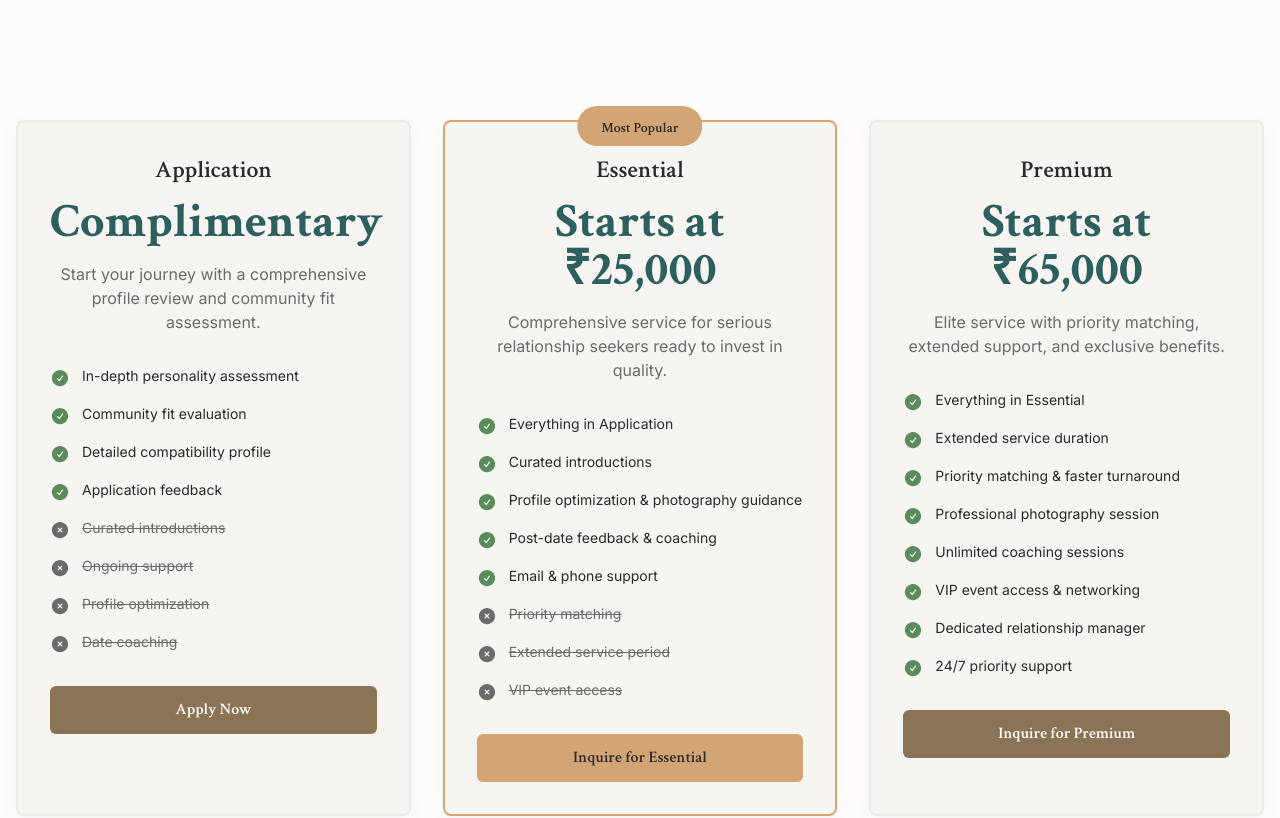
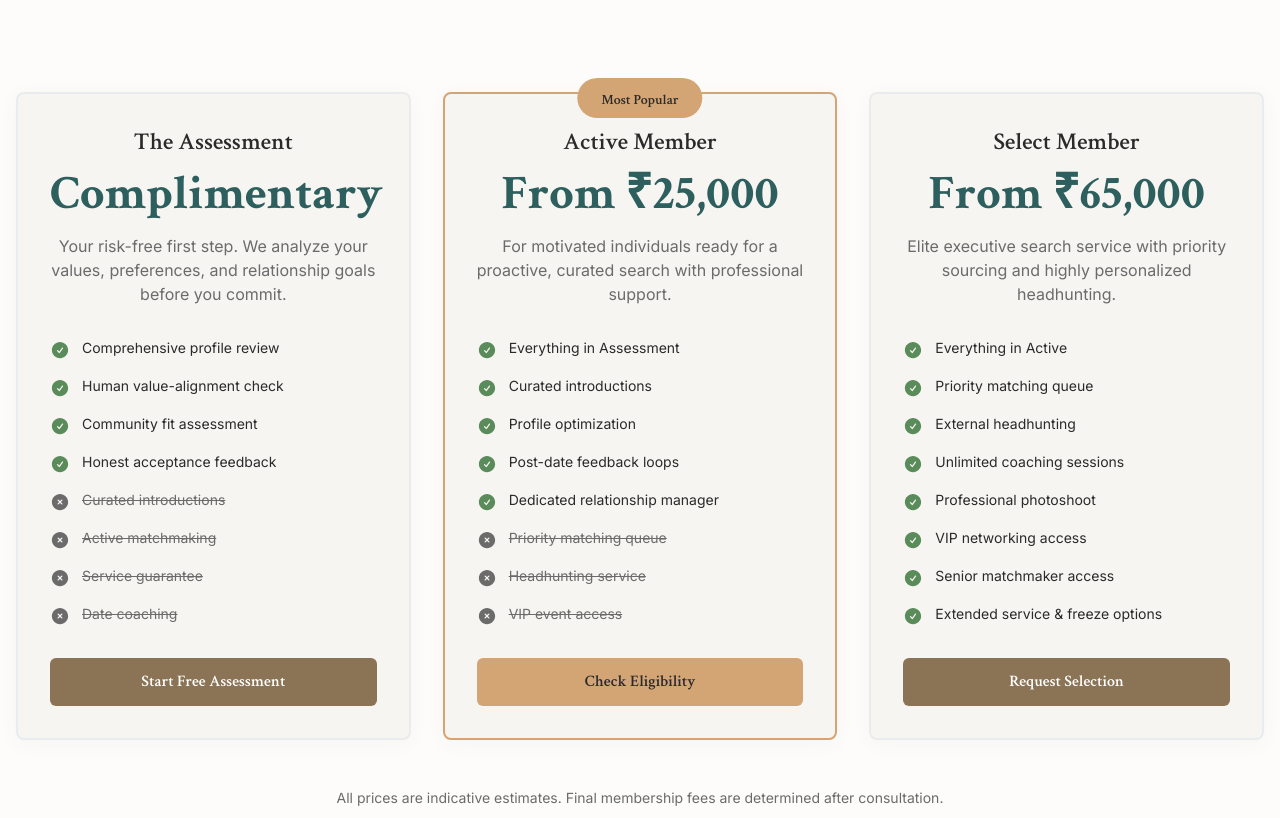
Before and after one commit to Leeshwaan04/freezmelanding, a Next.js app: page /pricing in a window 1280 px wide. Shown: the part 540-1358 px from the top of the page. Built offline with nearby package versions, Linux system fonts and the light colour scheme.

Commit message:
Enhance: Update pricing page for lead gen (Membership terminology, Free Assessment focus)

```diff
--- a/src/app/pricing/components/CostComparison.tsx
+++ b/src/app/pricing/components/CostComparison.tsx
@@ -100,7 +100,7 @@ const CostComparison: React.FC<CostComparisonProps> = ({ className = '' }) => {
                     One-time
                   </td>
                   <td className="px-6 py-4 font-body text-sm text-foreground font-semibold">
-                    ₹50,000 - ₹1,50,000
+                    From ₹25,000
                   </td>
                   <td className="px-6 py-4 font-body text-sm text-foreground font-semibold">
                     10-20 hours
--- a/src/app/pricing/components/MoneyBackGuarantee.tsx
+++ b/src/app/pricing/components/MoneyBackGuarantee.tsx
@@ -40,7 +40,7 @@ const MoneyBackGuarantee: React.FC<MoneyBackGuaranteeProps> = ({ className = ''
                 <Icon name="HandThumbUpIcon" size={32} variant="solid" className="text-white" />
               </div>
               <h2 className="font-headline text-3xl md:text-4xl font-semibold text-foreground mb-4">
-                Our Excellence Guarantee
+                Our Process Promise
               </h2>
               <p className="font-body text-lg text-muted-foreground max-w-2xl mx-auto">
                 We stand behind our curation process with absolute confidence. Your journey toward a meaningful partnership is in expert hands.
--- a/src/app/pricing/components/PricingHero.tsx
+++ b/src/app/pricing/components/PricingHero.tsx
@@ -10,14 +10,14 @@ const PricingHero: React.FC<PricingHeroProps> = ({ className = '' }) => {
       <div className="container mx-auto px-4">
         <div className="max-w-4xl mx-auto text-center">
           <h1 className="font-headline text-4xl md:text-5xl lg:text-6xl font-semibold text-foreground mb-6">
-            Investment in Your Future
+            Membership & Services
           </h1>
           <p className="font-body text-lg md:text-xl text-muted-foreground max-w-3xl mx-auto leading-relaxed">
-            Transparent pricing for a premium matchmaking service. We believe in complete honesty about costs because your time and emotional investment deserve respect.
+            Experience a curated matchmaking service built on trust, privacy, and results. Start with a complimentary profile review to see if we are the right fit for you.
           </p>
           <div className="mt-8 inline-flex items-center gap-2 px-6 py-3 bg-accent/10 rounded-full">
             <span className="font-body text-sm font-medium text-accent-foreground">
-              Premium Service • Human Curation • Quality Over Quantity
+              Premium Service • Human Curation • Zero Upfront Cost
             </span>
           </div>
         </div>
--- a/src/app/pricing/components/PricingInteractive.tsx
+++ b/src/app/pricing/components/PricingInteractive.tsx
@@ -30,57 +30,57 @@ const PricingInteractive: React.FC = () => {
 
   const pricingTiers: PricingTier[] = [
     {
-      title: 'Application',
+      title: 'The Assessment',
       price: 'Complimentary',
-      description: 'Start your journey with a comprehensive profile review and community fit assessment.',
+      description: 'Your risk-free first step. We analyze your values, preferences, and relationship goals before you commit.',
       features: [
-        { text: 'In-depth personality assessment', included: true },
-        { text: 'Community fit evaluation', included: true },
-        { text: 'Detailed compatibility profile', included: true },
-        { text: 'Application feedback', included: true },
+        { text: 'Comprehensive profile review', included: true },
+        { text: 'Human value-alignment check', included: true },
+        { text: 'Community fit assessment', included: true },
+        { text: 'Honest acceptance feedback', included: true },
         { text: 'Curated introductions', included: false },
-        { text: 'Ongoing support', included: false },
-        { text: 'Profile optimization', included: false },
+        { text: 'Active matchmaking', included: false },
+        { text: 'Service guarantee', included: false },
         { text: 'Date coaching', included: false },
       ],
       isPopular: false,
-      ctaText: 'Apply Now',
+      ctaText: 'Start Free Assessment',
       ctaLink: '/application',
     },
     {
-      title: 'Essential',
-      price: 'Starts at ₹25,000',
-      description: 'Comprehensive service for serious relationship seekers ready to invest in quality.',
+      title: 'Active Member',
+      price: 'From ₹25,000',
+      description: 'For motivated individuals ready for a proactive, curated search with professional support.',
       features: [
-        { text: 'Everything in Application', included: true },
+        { text: 'Everything in Assessment', included: true },
         { text: 'Curated introductions', included: true },
-        { text: 'Profile optimization & photography guidance', included: true },
-        { text: 'Post-date feedback & coaching', included: true },
-        { text: 'Email & phone support', included: true },
-        { text: 'Priority matching', included: false },
-        { text: 'Extended service period', included: false },
+        { text: 'Profile optimization', included: true },
+        { text: 'Post-date feedback loops', included: true },
+        { text: 'Dedicated relationship manager', included: true },
+        { text: 'Priority matching queue', included: false },
+        { text: 'Headhunting service', included: false },
         { text: 'VIP event access', included: false },
       ],
       isPopular: true,
-      ctaText: 'Inquire for Essential',
+      ctaText: 'Check Eligibility',
       ctaLink: '/application',
     },
     {
-      title: 'Premium',
-      price: 'Starts at ₹65,000',
-      description: 'Elite service with priority matching, extended support, and exclusive benefits.',
+      title: 'Select Member',
+      price: 'From ₹65,000',
+      description: 'Elite executive search service with priority sourcing and highly personalized headhunting.',
       features: [
-        { text: 'Everything in Essential', included: true },
-        { text: 'Extended service duration', included: true },
-        { text: 'Priority matching & faster turnaround', included: true },
-        { text: 'Professional photography session', included: true },
+        { text: 'Everything in Active', included: true },
+        { text: 'Priority matching queue', included: true },
+        { text: 'External headhunting', included: true },
         { text: 'Unlimited coaching sessions', included: true },
-        { text: 'VIP event access & networking', included: true },
-        { text: 'Dedicated relationship manager', included: true },
-        { text: '24/7 priority support', included: true },
+        { text: 'Professional photoshoot', included: true },
+        { text: 'VIP networking access', included: true },
+        { text: 'Senior matchmaker access', included: true },
+        { text: 'Extended service & freeze options', included: true },
       ],
       isPopular: false,
-      ctaText: 'Inquire for Premium',
+      ctaText: 'Request Selection',
       ctaLink: '/application',
     },
   ];
```
